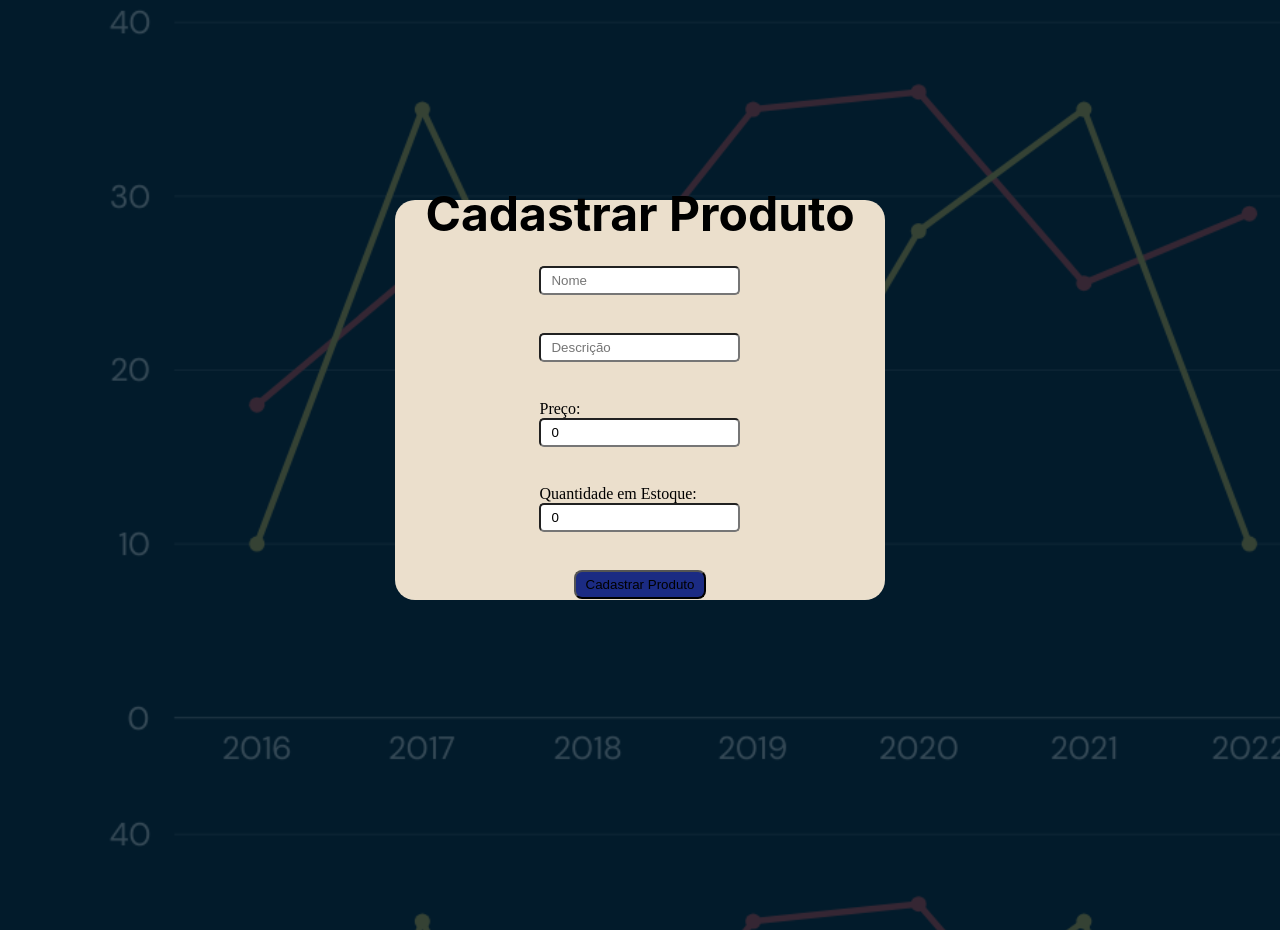
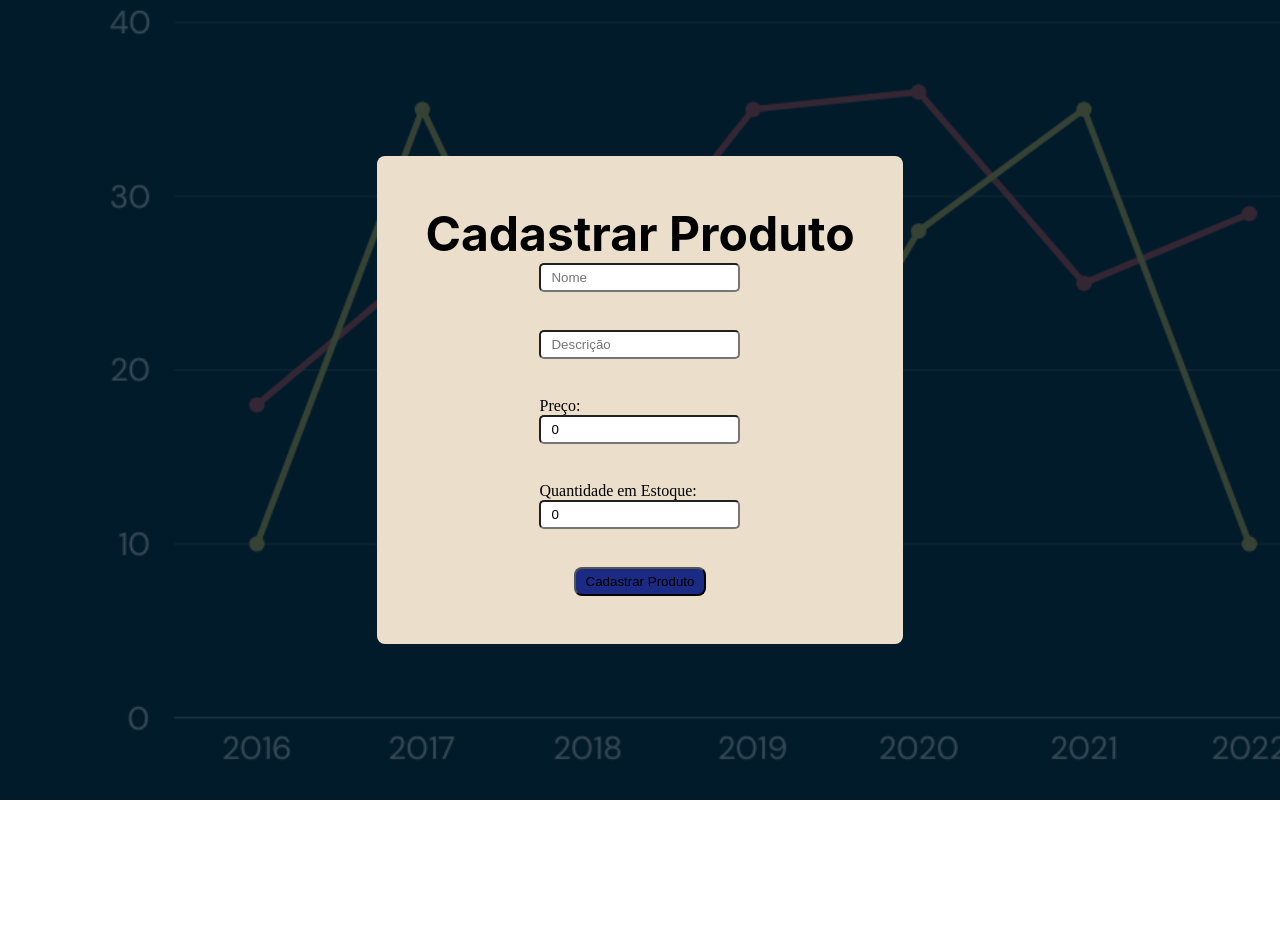
Before and after one commit to leonardobezrr/easytrade-frontend, a Next.js app: page /cadastrarproduto in a window 1280 px wide. After the commit the page ends 800 px from the top, so only its background shows below. Built offline with nearby package versions, Linux system fonts and the light colour scheme; sample sign-in values are in the browser's storage.

Commit message:
consertando layout do cadastrar produto

```diff
--- a/src/pages/cadastrarproduto/cadproduto.module.css
+++ b/src/pages/cadastrarproduto/cadproduto.module.css
@@ -1,25 +1,14 @@
 .container{
     display: flex;
-    flex-direction: row;
     justify-content: center;
     align-items: center;
-    height: 930px;
+    height: 100vh;
     background-image: url(../../../public/graph.svg);
 }
 
 .box{
-    display: flex;
-    padding: 60px 30px;
-    position: absolute;
-    top: 25%;
-    width: auto;
-    height: 50%;
-    flex-direction: column;
-    justify-content: center;
-    align-items: center;
-    gap: 40px;
-    align-self: stretch;
-    border-radius: 20px;
+    border-radius: 8px;
+    padding: 3em;
     background: var(--Color-5, #EBDFCC);
 }
 
@@ -29,7 +18,6 @@
     font-size: 48px;
     font-style: normal;
     font-weight: 700;
-    line-height: 24px; /* 50% */
 }
 
 .box_interno{
```
